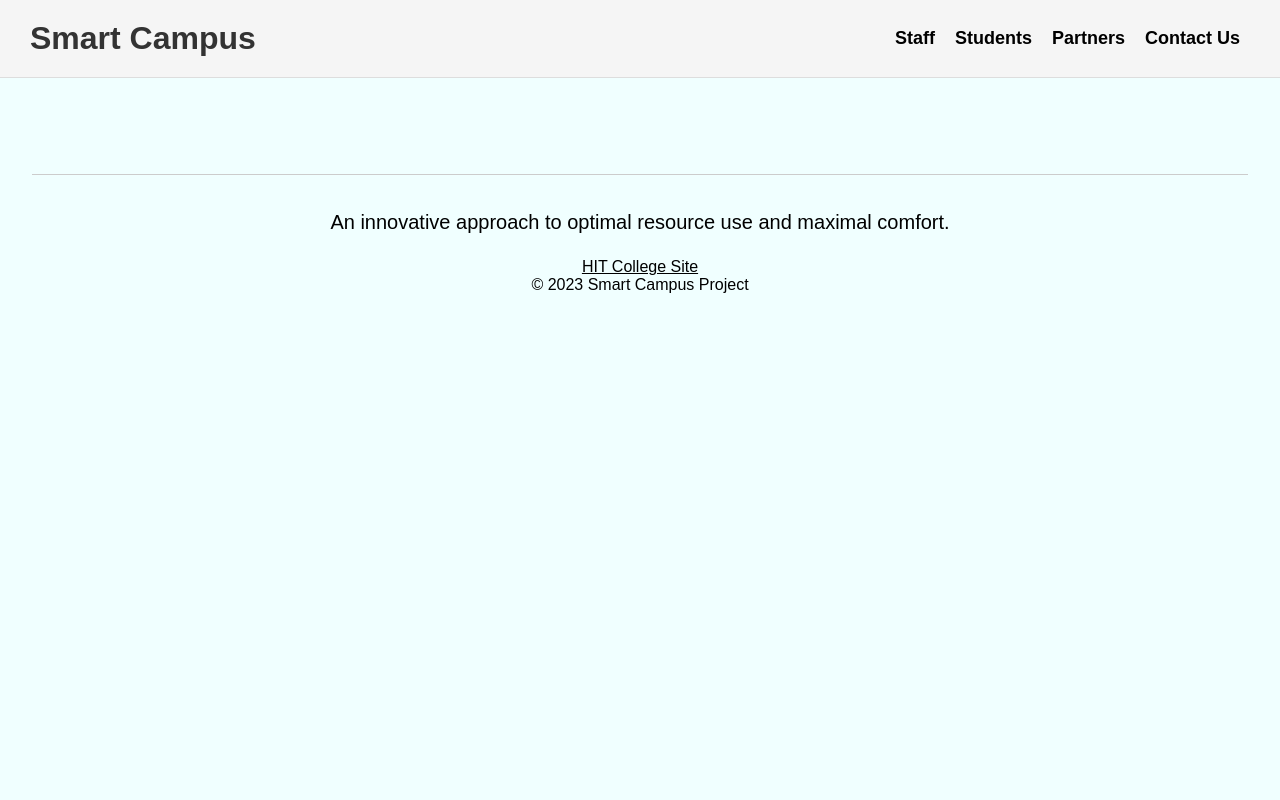
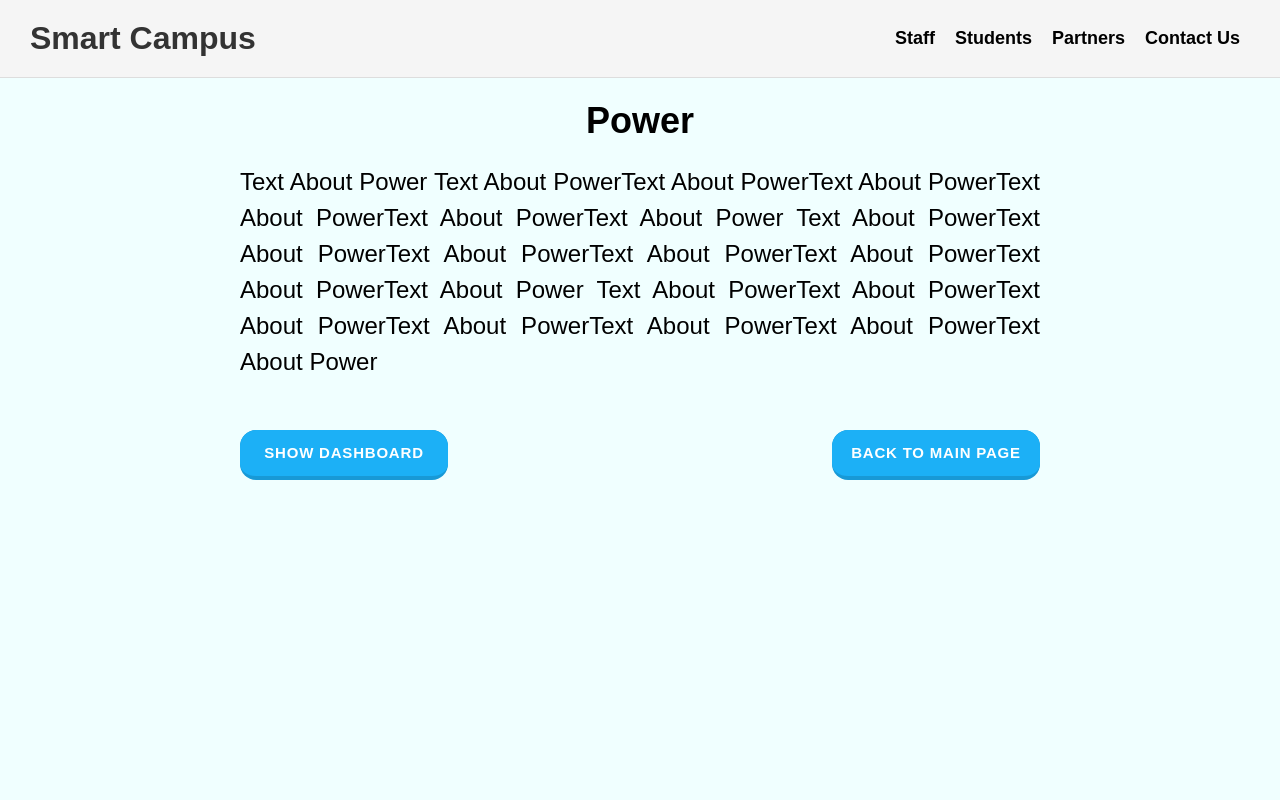
Before and after one commit to tomered/smart-campus-frontend, a React (Create React App) app: page /power in a window 1280 px wide. Shown: the top 800 px of the page. Built offline with nearby package versions, Linux system fonts and the light colour scheme.

Commit message:
ChangeLearnMore

```diff
--- a/src/App.js
+++ b/src/App.js
@@ -1,32 +1,34 @@
-
 // delete comment
 
-import './App.css';
-import WaterPage from './components/screens/WaterPage.js';
-import ContactUs from './components/screens/ContactPage.js';
-import Staff from './components/screens/StaffPage.js';
-import Students from './components/screens/StudentsPage.js';
-import Header from './components/MainHeader.js';
-import Footer from './components/Footer.js';
-import MainPage from './components/screens/MainPage.js';
-import { BrowserRouter, Routes, Route } from 'react-router-dom';
+import "./App.css";
+import WaterPage from "./components/screens/WaterPage.js";
+import MicroClimaticPage from "./components/screens/MicroClimaticPage.js";
+import PowerPage from "./components/screens/PowerPage.js";
+import ContactUs from "./components/screens/ContactPage.js";
+import Staff from "./components/screens/StaffPage.js";
+import Students from "./components/screens/StudentsPage.js";
+import Header from "./components/MainHeader.js";
+import Footer from "./components/Footer.js";
+import MainPage from "./components/screens/MainPage.js";
+import { BrowserRouter, Routes, Route } from "react-router-dom";
 const App = () => {
   return (
     <>
       <BrowserRouter>
-    <Header/>
+        <Header />
         <Routes>
           <Route path="/" element={<MainPage />} />
           <Route path="/water" element={<WaterPage />} />
+          <Route path="/power" element={<PowerPage />} />
+          <Route path="/microClimatic" element={<MicroClimaticPage />} />
           <Route path="/students" element={<Students />} />
           <Route path="/contact" element={<ContactUs />} />
           <Route path="/staff" element={<Staff />} />
-
         </Routes>
-      <Footer/>
+        <Footer />
       </BrowserRouter>
     </>
   );
-}
+};
 
 export default App;
--- a/src/components/card/CardsRow.js
+++ b/src/components/card/CardsRow.js
@@ -1,5 +1,5 @@
-import React from 'react';
-import styled from 'styled-components';
+import React from "react";
+import styled from "styled-components";
 import {
   FaBolt,
   FaTemperatureLow,
@@ -7,8 +7,8 @@ import {
   FaRecycle,
   FaTree,
   FaTrash,
-} from 'react-icons/fa';
-import { useNavigate } from 'react-router-dom';
+} from "react-icons/fa";
+import { useNavigate } from "react-router-dom";
 
 const CardsRow = () => {
   const navigate = useNavigate();
@@ -20,55 +20,55 @@ const CardsRow = () => {
     <Container>
       <Card>
         <IconContainer>
-          <FaBolt size={64} color='#007FFF' />
+          <FaBolt size={64} color="#007FFF" />
         </IconContainer>
         <TextArea>Optimizing Power Consumption</TextArea>
-        <CardFooterButton onClick={() => handleLearnMore('Water')}>
+        <CardFooterButton onClick={() => handleLearnMore("Power")}>
           Learn More!
         </CardFooterButton>
       </Card>
       <Card>
         <IconContainer>
-          <FaTemperatureLow size={64} color='#007FFF' />
+          <FaTemperatureLow size={64} color="#007FFF" />
         </IconContainer>
         <TextArea>Microclimate and Air Quality Monitoring</TextArea>
-        <CardFooterButton onClick={() => handleLearnMore('Water')}>
+        <CardFooterButton onClick={() => handleLearnMore("MicroClimatic")}>
           Learn More!
         </CardFooterButton>
       </Card>
       <Card>
         <IconContainer>
-          <FaTint size={64} color='#007FFF' />
+          <FaTint size={64} color="#007FFF" />
         </IconContainer>
         <TextArea>Optimizing Water Consumption</TextArea>
-        <CardFooterButton onClick={() => handleLearnMore('Water')}>
+        <CardFooterButton onClick={() => handleLearnMore("Water")}>
           Learn More!
         </CardFooterButton>
       </Card>
       <Card>
         <IconContainer>
-          <FaRecycle size={64} color='#007FFF' />
+          <FaRecycle size={64} color="#007FFF" />
         </IconContainer>
         <TextArea>The Recycling and Garbage Efficiency</TextArea>
-        <CardFooterButton onClick={() => handleLearnMore('Water')}>
+        <CardFooterButton onClick={() => handleLearnMore("Water")}>
           Learn More!
         </CardFooterButton>
       </Card>
       <Card>
         <IconContainer>
-          <FaTree size={64} color='#007FFF' />
+          <FaTree size={64} color="#007FFF" />
         </IconContainer>
         <TextArea>Micro-climatic Eco-Human Space</TextArea>
-        <CardFooterButton onClick={() => handleLearnMore('Water')}>
+        <CardFooterButton onClick={() => handleLearnMore("Water")}>
           Learn More!
         </CardFooterButton>
       </Card>
       <Card>
         <IconContainer>
-          <FaTrash size={64} color='#007FFF' />
+          <FaTrash size={64} color="#007FFF" />
         </IconContainer>
         <TextArea>Increasing campus cleanliness</TextArea>
-        <CardFooterButton onClick={() => handleLearnMore('Water')}>
+        <CardFooterButton onClick={() => handleLearnMore("Water")}>
           Learn More!
         </CardFooterButton>
       </Card>
--- /dev/null
+++ b/src/components/screens/MicroClimaticPage.js
@@ -0,0 +1,52 @@
+import React, { useEffect } from "react";
+import styled from "styled-components";
+import DashboardHomeBtns from "../DashboardHomeBtns";
+
+const LearnMorePage = () => {
+  useEffect(() => {
+    // Scroll to the top of the page when the component mounts
+    window.scrollTo(0, 0);
+  }, []);
+  return (
+    <Container>
+      <Content>
+        <Title>MicroClimatic</Title>
+        <Text>
+            MicroClimatic MicroClimatic MicroClimaticMicroClimatic
+        </Text>
+        <DashboardHomeBtns></DashboardHomeBtns>
+      </Content>
+    </Container>
+  );
+};
+
+const Container = styled.div`
+  display: flex;
+  flex-direction: column;
+  height: 100vh;
+  position: relative;
+`;
+
+const Content = styled.div`
+  display: flex;
+  flex-direction: column;
+  justify-content: center;
+  align-items: center;
+  width: 80%;
+  max-width: 800px;
+  margin: 0 auto;
+  text-align: center;
+`;
+
+const Title = styled.h1`
+  font-size: 36px;
+  margin: 22px 0px;
+`;
+
+const Text = styled.p`
+  font-size: 24px;
+  line-height: 1.5;
+  text-align: justify;
+`;
+
+export default LearnMorePage;
--- /dev/null
+++ b/src/components/screens/PowerPage.js
@@ -0,0 +1,56 @@
+import React, { useEffect } from "react";
+import styled from "styled-components";
+import DashboardHomeBtns from "../DashboardHomeBtns";
+
+const LearnMorePage = () => {
+  useEffect(() => {
+    // Scroll to the top of the page when the component mounts
+    window.scrollTo(0, 0);
+  }, []);
+  return (
+    <Container>
+      <Content>
+        <Title>Power</Title>
+        <Text>
+          Text About Power Text About PowerText About PowerText About PowerText
+          About PowerText About PowerText About Power Text About PowerText About
+          PowerText About PowerText About PowerText About PowerText About
+          PowerText About Power Text About PowerText About PowerText About
+          PowerText About PowerText About PowerText About PowerText About Power
+        </Text>
+        <DashboardHomeBtns></DashboardHomeBtns>
+      </Content>
+    </Container>
+  );
+};
+
+const Container = styled.div`
+  display: flex;
+  flex-direction: column;
+  height: 100vh;
+  position: relative;
+`;
+
+const Content = styled.div`
+  display: flex;
+  flex-direction: column;
+  justify-content: center;
+  align-items: center;
+  width: 80%;
+  max-width: 800px;
+  margin: 0 auto;
+  text-align: center;
+`;
+
+const Title = styled.h1`
+  font-size: 36px;
+  margin: 22px 0px;
+`;
+
+const Text = styled.p`
+  font-size: 24px;
+  line-height: 1.5;
+  text-align: justify;
+`;
+
+export default LearnMorePage;
```
Also changed, not shown: src/components/screens/AirPage.js (added), src/components/screens/CleanlinessPage.js (added), src/components/screens/RecyclingPage.js (added). Lines whose indentation alone changed are shown as unchanged.
